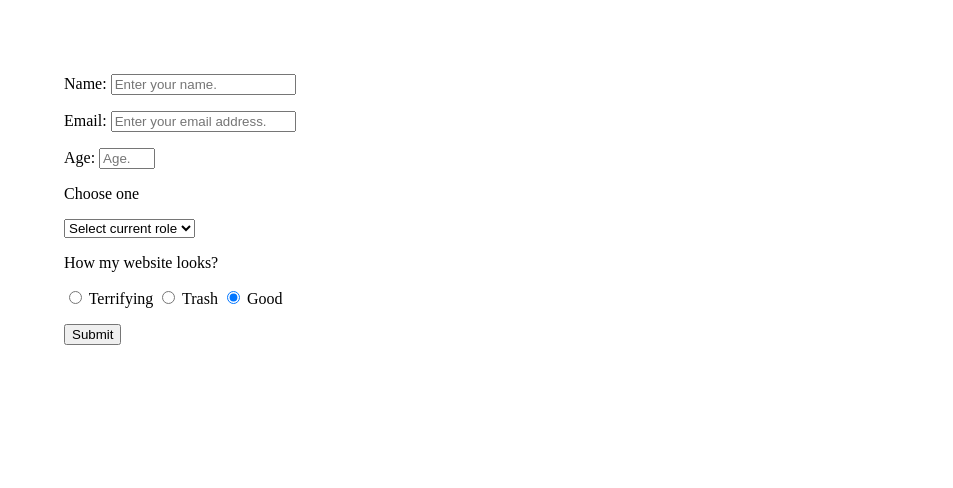
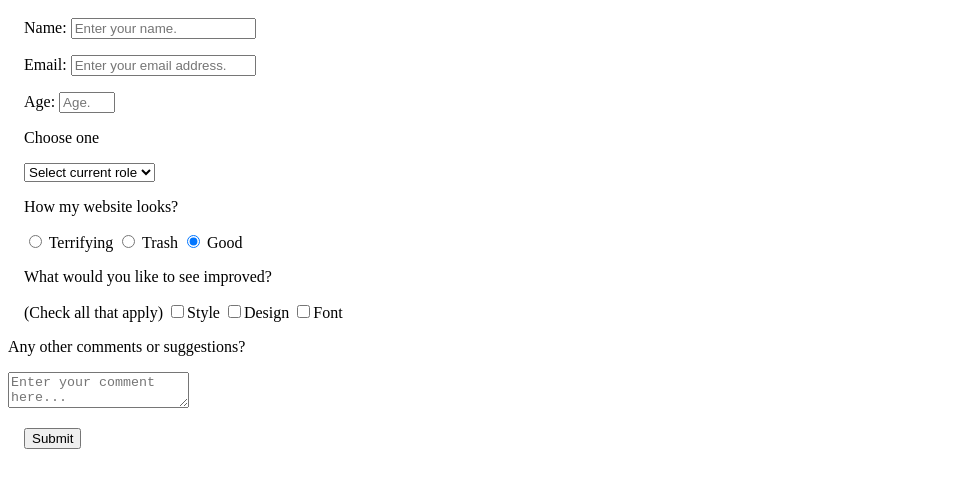
Before and after one commit to LukasHon/HonFCC, a plain HTML site: page Survey Form/index.html in a window 1280 px wide. Shown: the part 86-574 px from the top of the page, without its empty margins (0-953 px from the left). Drawn offline with Linux system fonts and the light colour scheme.

Commit message:
Commit 04.01.2023

```diff
--- a/Survey Form/index.html
+++ b/Survey Form/index.html
@@ -11,17 +11,17 @@
 <p id="description">
     This webside is made to get certification from freeCodeCamp.
 </p>
-<form id="surveyForm">
+<form id="survey-form">
     <div class="formGroup">
         <label id="name-label" for="name">Name: </label>
-        <input type="text" name="name" id="name" placeholder="Enter your name.">
+        <input type="text" name="name" id="name" placeholder="Enter your name." required>
     </div>
     <div class="formGroup">
         <label id="email-label" for="name">Email: </label>
-        <input type="text" name="email" id="email" placeholder="Enter your email address.">
+        <input type="email" name="email" id="email" placeholder="Enter your email address." required>
     </div>
     <div class="formGroup">
-        <label id="age-label" for="name">Age: </label>
+        <label id="number-label" for="name">Age: </label>
         <input type="number" name="age" id="number" min="10" max="99" placeholder="Age.">
     </div>
     <div class="formGroup">
@@ -49,6 +49,20 @@
             Good
         </label>
     </div>
+
+    <div class="formGroup">
+        <p> What would you like to see improved?</p>
+        <span class="clue">(Check all that apply)</span>
+        <label><input name="prefer" value="front-end-projects" type="checkbox" class="input-checkbox">Style</label>
+        <label><input name="prefer" value="front-end-projects" type="checkbox" class="input-checkbox">Design</label>
+        <label><input name="prefer" value="front-end-projects" type="checkbox" class="input-checkbox">Font</label>
+    </div>
+
+    <div class="form-group">
+        <p>Any other comments or suggestions?</p>
+        <textarea id="comments" class="input-textarea" name="comment" placeholder="Enter your comment here..."></textarea>
+    </div>
+
     <div class="formGroup">
         <button type="submit" id="submit" class="submitButton">Submit</button>
     </div>
```
